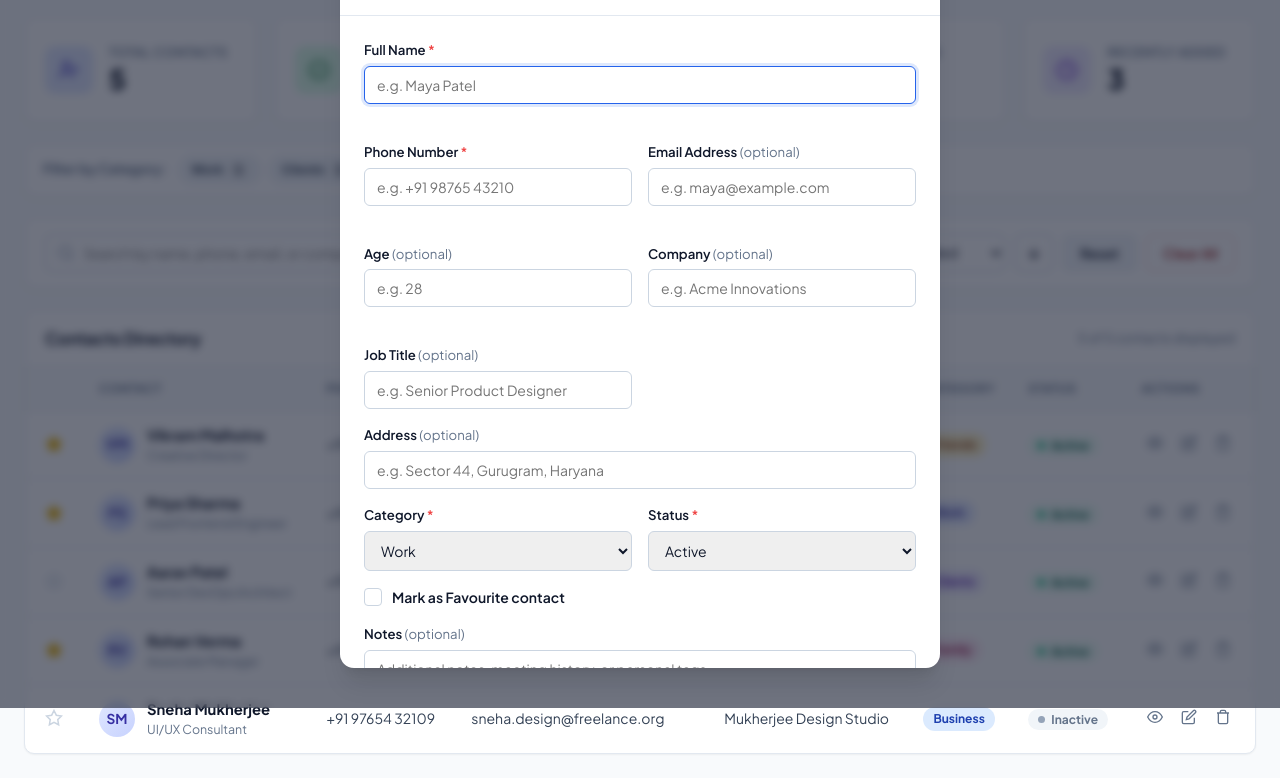
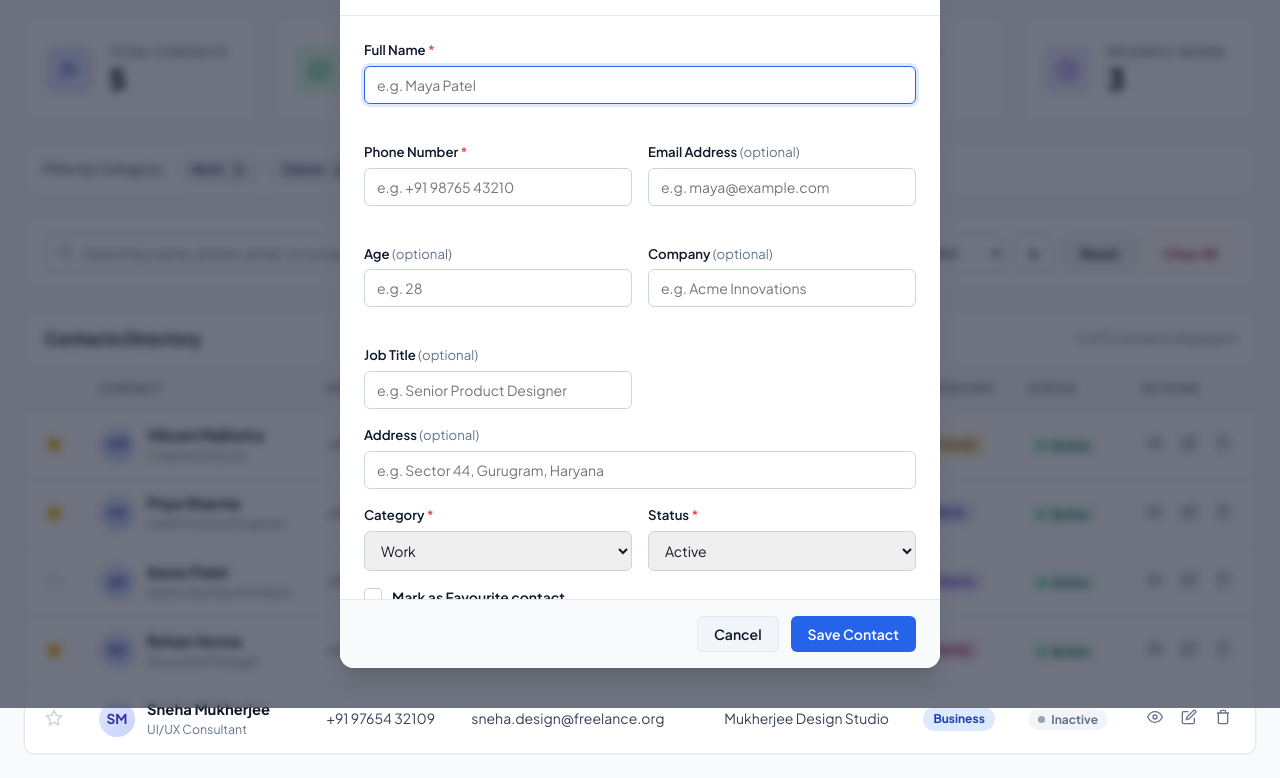
Before and after one commit to Sameena70/typescript-learning-projects, a website with bundled scripts: page 04-contact-manager/index.html in a window 1280 px wide. Both pictures are taken after a click on the button "Add Contact". Shown: the part 92-870 px from the top of the page. Built offline with nearby package versions, Linux system fonts and the light colour scheme.

Commit message:
Fix modal sticky footer for Add and Edit Save buttons

```diff
--- a/04-contact-manager/src/contact-manager.ts
+++ b/04-contact-manager/src/contact-manager.ts
@@ -81,6 +81,7 @@ const modalTitle = document.getElementById("modalTitle") as HTMLHeadingElement;
 const contactForm = document.getElementById("contactForm") as HTMLFormElement;
 const cancelModalBtn = document.getElementById("cancelModalBtn") as HTMLButtonElement;
 const closeModalBtn = document.getElementById("closeModalBtn") as HTMLButtonElement;
+const saveContactBtn = document.getElementById("saveContactBtn") as HTMLButtonElement;
 const openAddContactBtn = document.getElementById("openAddContactBtn") as HTMLButtonElement;
 const emptyAddContactBtn = document.getElementById("emptyAddContactBtn") as HTMLButtonElement;
 
@@ -427,6 +428,7 @@ function resetForm(): void {
 export function openAddContactModal(): void {
   resetForm();
   modalTitle.textContent = "Add New Contact";
+  saveContactBtn.textContent = "Save Contact";
   contactModal.classList.add("modal-open");
   inputFullName.focus();
 }
@@ -444,6 +446,7 @@ export function openEditContactModal(id: string): void {
   resetForm();
   currentEditingId = contact.id;
   modalTitle.textContent = "Edit Contact";
+  saveContactBtn.textContent = "Save Changes";
 
   inputContactId.value = contact.id;
   inputFullName.value = contact.fullName;
--- a/04-contact-manager/style.css
+++ b/04-contact-manager/style.css
@@ -770,6 +770,14 @@ body {
   animation: modalSlideUp 0.25s cubic-bezier(0.16, 1, 0.3, 1);
 }
 
+.modal-container form {
+  display: flex;
+  flex-direction: column;
+  flex: 1;
+  min-height: 0;
+  overflow: hidden;
+}
+
 .modal-details-container {
   max-width: 650px;
 }
@@ -810,6 +818,7 @@ body {
 .modal-body {
   padding: 24px;
   overflow-y: auto;
+  flex: 1;
 }
 
 .modal-footer {
@@ -819,6 +828,10 @@ body {
   justify-content: flex-end;
   gap: 12px;
   background-color: #f8fafc;
+  flex-shrink: 0;
+  position: sticky;
+  bottom: 0;
+  z-index: 10;
 }
 
 .modal-note {
```
Also changed, not shown: 04-contact-manager/dist/contact-manager.js.
